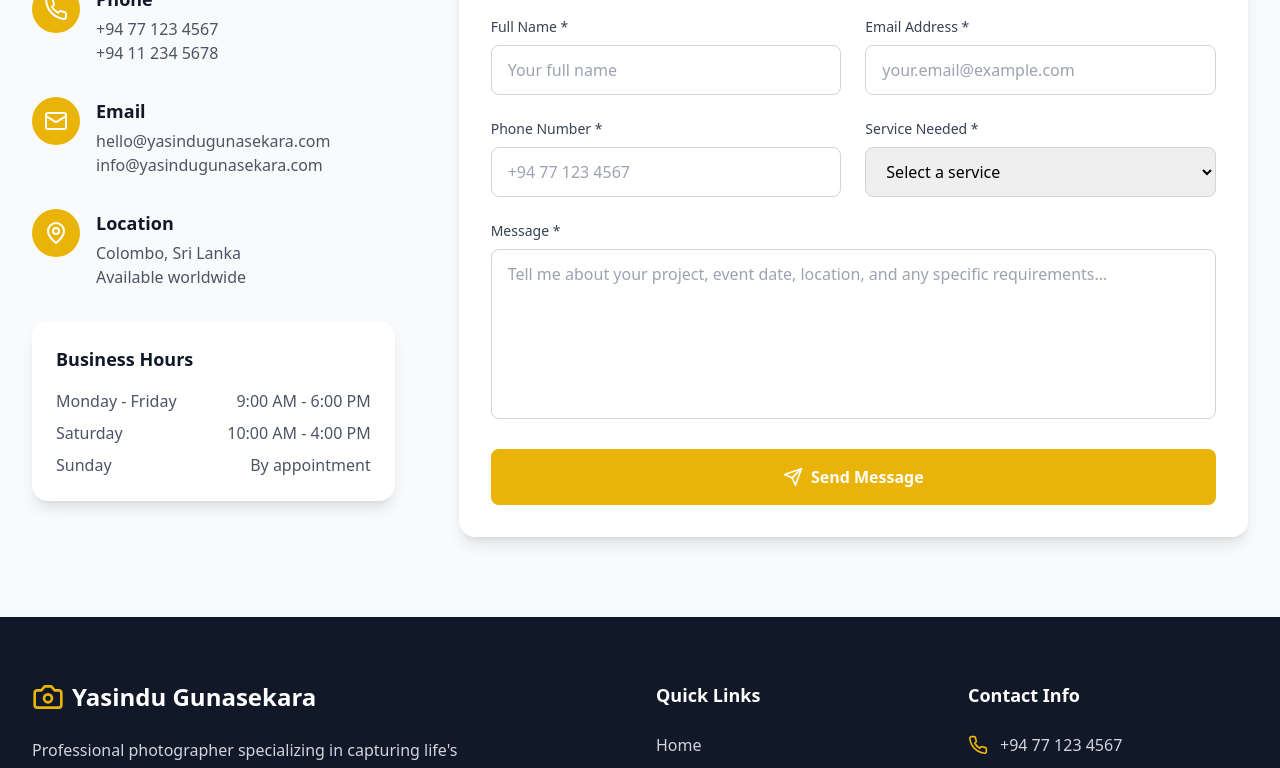
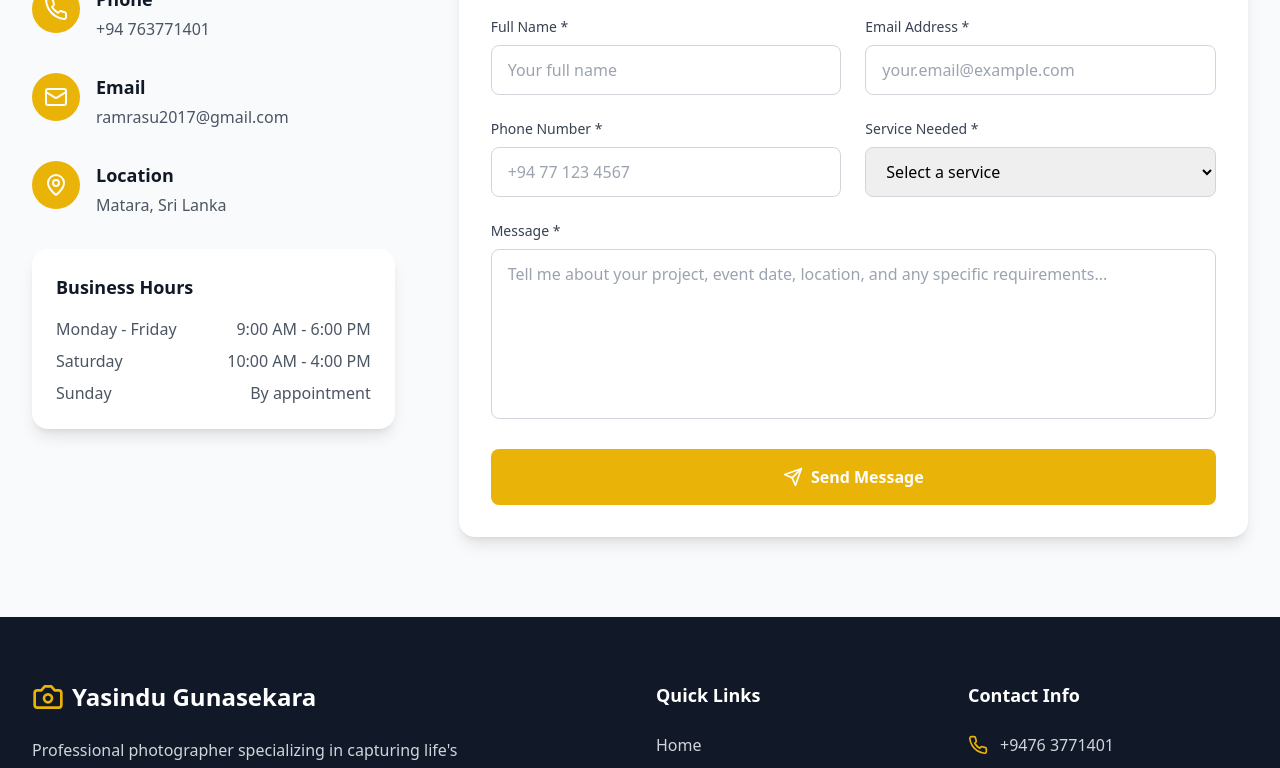
Before and after one commit to yasindugunasekara/yasindu-gunasekara-photography, a React (Vite) app: page / in a window 1280 px wide. Shown: the part 5580-6348 px from the top of the page. Built offline with nearby package versions, Linux system fonts and the light colour scheme.

Commit message:
add my details

```diff
--- a/src/components/Contact.tsx
+++ b/src/components/Contact.tsx
@@ -105,8 +105,8 @@ const Contact: React.FC = () => {
               </div>
               <div>
                 <h4 className="text-lg font-semibold text-gray-900 mb-1">Phone</h4>
-                <p className="text-gray-600">+94 77 123 4567</p>
-                <p className="text-gray-600">+94 11 234 5678</p>
+                <p className="text-gray-600">+94 763771401</p>
+
               </div>
             </div>
 
@@ -117,8 +117,8 @@ const Contact: React.FC = () => {
               </div>
               <div>
                 <h4 className="text-lg font-semibold text-gray-900 mb-1">Email</h4>
-                <p className="text-gray-600">hello@yasindugunasekara.com</p>
-                <p className="text-gray-600">info@yasindugunasekara.com</p>
+                <p className="text-gray-600">ramrasu2017@gmail.com</p>
+
               </div>
             </div>
 
@@ -129,8 +129,8 @@ const Contact: React.FC = () => {
               </div>
               <div>
                 <h4 className="text-lg font-semibold text-gray-900 mb-1">Location</h4>
-                <p className="text-gray-600">Colombo, Sri Lanka</p>
-                <p className="text-gray-600">Available worldwide</p>
+                <p className="text-gray-600">Matara, Sri Lanka</p>
+
               </div>
             </div>
 
--- a/src/components/Footer.tsx
+++ b/src/components/Footer.tsx
@@ -27,7 +27,7 @@ const Footer: React.FC = () => {
             </p>
             <div className="flex space-x-4">
               <a
-                href="https://facebook.com"
+                href="https://web.facebook.com/p/Yasindu-gunasekara-photography-61559091030891/?_rdc=1&_rdr#"
                 target="_blank"
                 rel="noopener noreferrer"
                 className="w-10 h-10 bg-gray-800 rounded-full flex items-center justify-center hover:bg-yellow-500 transition-colors duration-300"
@@ -35,7 +35,7 @@ const Footer: React.FC = () => {
                 <Facebook className="h-5 w-5" />
               </a>
               <a
-                href="https://instagram.com"
+                href="https://www.instagram.com/yasindu_gunasekara/"
                 target="_blank"
                 rel="noopener noreferrer"
                 className="w-10 h-10 bg-gray-800 rounded-full flex items-center justify-center hover:bg-yellow-500 transition-colors duration-300"
@@ -43,7 +43,7 @@ const Footer: React.FC = () => {
                 <Instagram className="h-5 w-5" />
               </a>
               <a
-                href="https://linkedin.com"
+                href="https://www.linkedin.com/in/yasindu-gunasekara-5a247a27b/?originalSubdomain=lk"
                 target="_blank"
                 rel="noopener noreferrer"
                 className="w-10 h-10 bg-gray-800 rounded-full flex items-center justify-center hover:bg-yellow-500 transition-colors duration-300"
@@ -78,16 +78,19 @@ const Footer: React.FC = () => {
           </div>
 
           {/* Contact Info */}
+
           <div>
             <h3 className="text-lg font-semibold mb-6">Contact Info</h3>
             <div className="space-y-4">
               <div className="flex items-center space-x-3">
                 <Phone className="h-5 w-5 text-yellow-500" />
-                <span className="text-gray-300">+94 77 123 4567</span>
+                <span className="text-gray-300">+9476 3771401</span>
               </div>
               <div className="flex items-center space-x-3">
                 <Mail className="h-5 w-5 text-yellow-500" />
-                <span className="text-gray-300">hello@yasindugunasekara.com</span>
+                <a href="mailto:ramrasu2017@gmail.com" className="text-gray-300 hover:text-yellow-500 transition-colors duration-300">
+                  ramrasu2017@gmail.com
+                </a>
               </div>
               <div className="mt-6">
                 <h4 className="font-semibold mb-2">Business Hours</h4>
@@ -107,7 +110,7 @@ const Footer: React.FC = () => {
         <div className="max-w-7xl mx-auto px-4 sm:px-6 lg:px-8 py-6">
           <div className="flex flex-col md:flex-row justify-between items-center">
             <div className="text-gray-400 text-sm mb-4 md:mb-0">
-              © 2025 Yasindu Gunasekara Photography. All rights reserved.
+              © {new Date().getFullYear()} Yasindu Gunasekara Photography. All rights reserved.
             </div>
             <div className="flex space-x-6 text-sm text-gray-400">
               <a href="#" className="hover:text-yellow-500 transition-colors duration-300">
```
